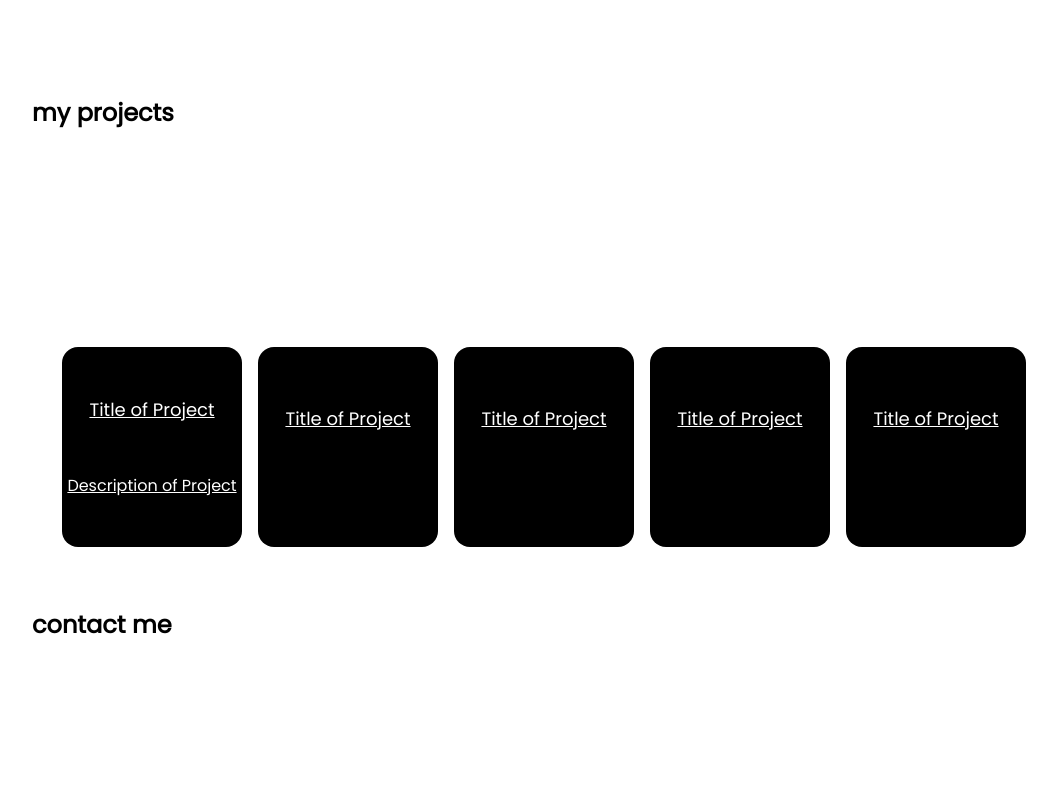
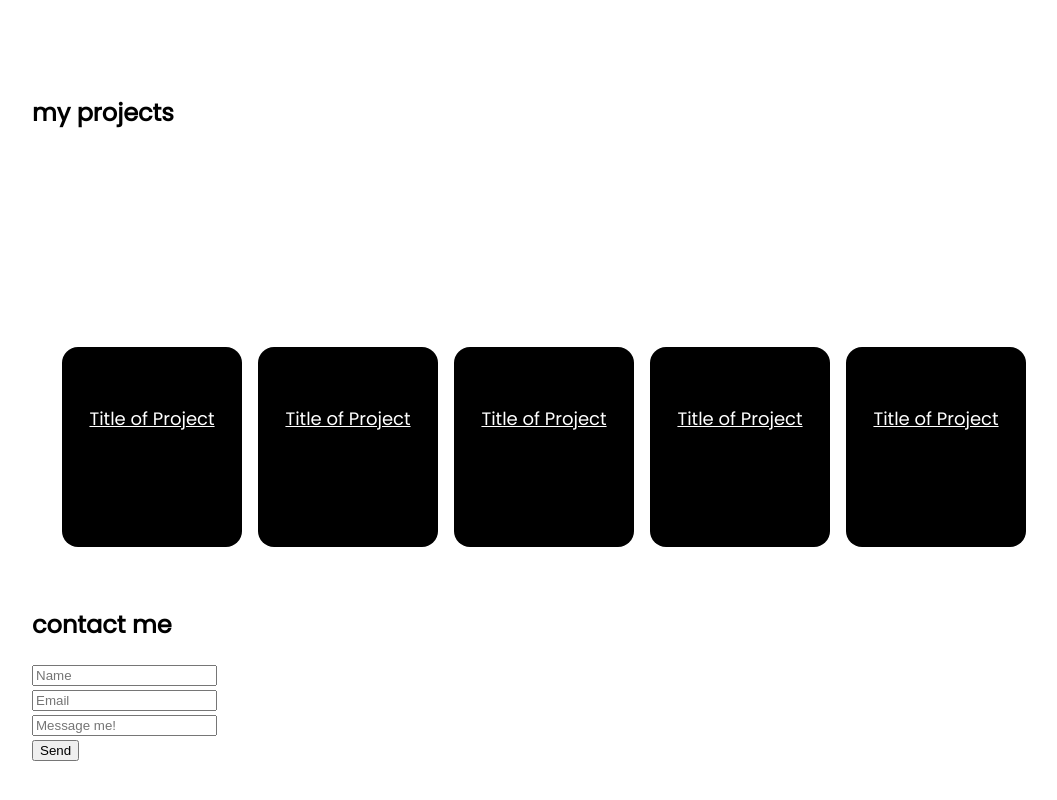
Before and after one commit to miguelaledesma/first_react_project, a React (Create React App) app: page / in a window 1280 px wide. Shown: the part 629-1429 px from the top of the page, without its empty margins (96-1153 px from the left). Built offline with nearby package versions, Linux system fonts and the light colour scheme.

Commit message:
added some styling and working on the contact me backend

```diff
--- a/src/components/Contact.js
+++ b/src/components/Contact.js
@@ -5,12 +5,41 @@ import React, { useState } from "react";
 const Contact = () => {
     const [submitted, setSubmitted] = useState(false)
 
+    const onSubmit = (evt) => {
+        evt.preventDefault()
 
+    }
 
     return(
         <section id= 'contact'>
+
             <h2>contact me</h2>
+           <form onSubmit = {onSubmit} method = "POST" target = "_blank">
+               <div className = 'name'>
+               <input
+               type = "text"
+               placeholder = "Name"
+               name = "name"
+                />
+                </div>
+                <div className = 'email'>
+               <input
+               type = "email"
+               placeholder = "Email"
+               email = "email"
 
+               />
+               </div>
+
+               <div className = 'message'>
+               <input
+               type = "text"
+               placeholder = "Message me!"
+               message = "message"
+               />
+               </div>
+               <button type = "submit"> Send </button>
+           </form>
 
         </section>
 
--- a/src/components/Projects.js
+++ b/src/components/Projects.js
@@ -8,7 +8,7 @@ const Projects = () => {
         <div className ='tile' >
             <a href='' target='_blank'>
             <span className = 'project-title'>Title of Project</span>
-            <span className = 'project-info'>Description of Project</span>
+            <span className = 'project-info'></span>
             </a>
         </div>
 
--- a/src/index.css
+++ b/src/index.css
@@ -117,6 +117,7 @@ h1{
       align-items: center;
       height: 100%;
 
+
   }
 
   /* .tile a:hover{
@@ -129,6 +130,7 @@ h1{
   background-color:teal;
   color:;
   box-shadow:0 10px 30px -5px rgba(255,255,255,0.2);
+  transition: ease-in-out 0.5s;
   }
 
   .project-title {
@@ -138,3 +140,15 @@ h1{
   .project-intro {
     display: none;
   }
+
+
+
+
+  .tile:hover span  {
+    display: none
+  }
+
+ .tile:hover:before {
+
+    content: "Description of Project"
+  }
```
